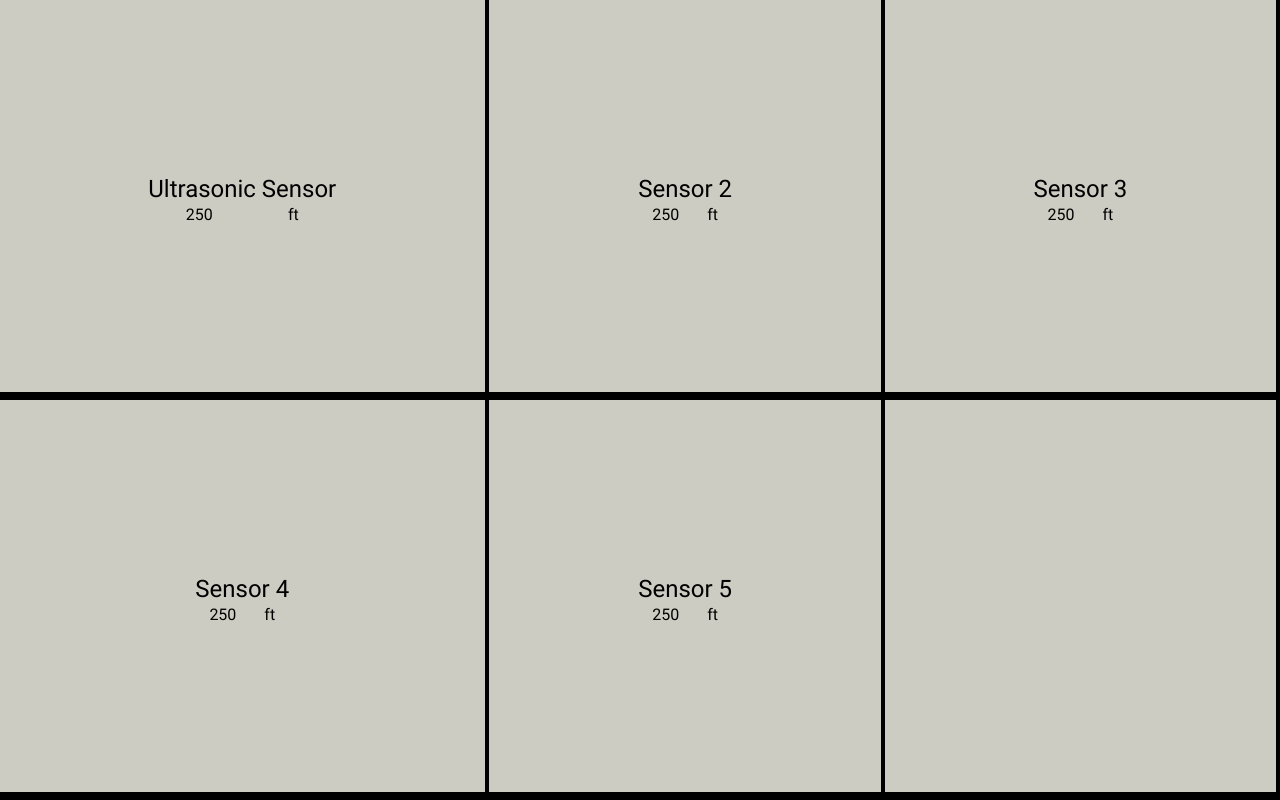
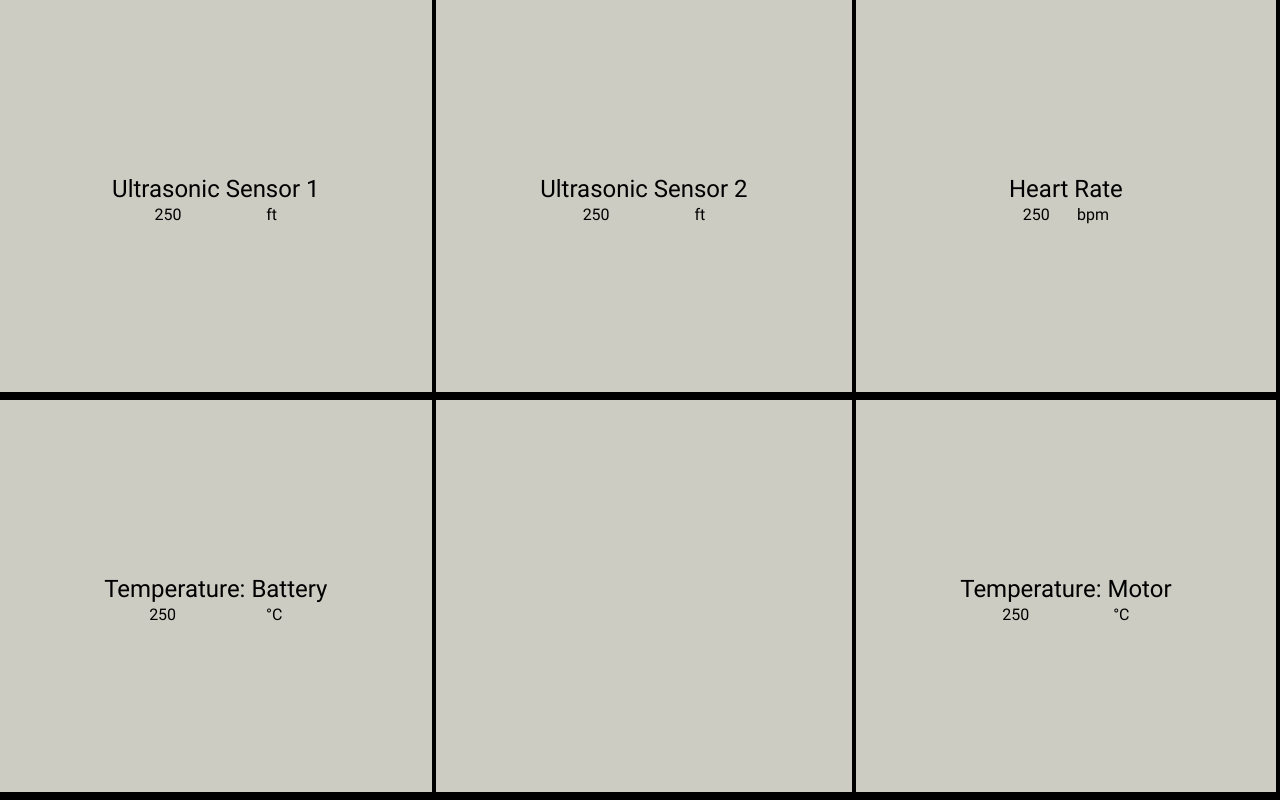
Before and after one commit to svr8/IoT_Server, a website: page views/dashboard.html in a window 1280 px wide. Drawn offline with Linux system fonts and the light colour scheme; no server answers.

Commit message:
UI Updates

```diff
--- a/static/script.js
+++ b/static/script.js
@@ -3,18 +3,18 @@ $(document).ready(function() {
 	$("#dashboard-wrap").hide();
 
 	const sensor_title = [
-		'Ultrasonic Sensor',
-		'Sensor 2',
-		'Sensor 3',
-		'Sensor 4',
-		'Sensor 5'
+		'Ultrasonic Sensor 1',
+		'Ultrasonic Sensor 2',
+		'Heart Rate',
+		'Temperature: Battery',
+		'Temperature: Motor'
 	];
 	const sensor_unit = [
 		'ft',
 		'ft',
-		'ft',
-		'ft',
-		'ft'
+		'bpm',
+		'°C',
+		'°C'
 	];
 	let theta = 5;
 
--- a/static/style.css
+++ b/static/style.css
@@ -13,7 +13,6 @@ body {
 	left: 0px;
 	width: 100%;
 	height: 100%;
-	background-color: black;
 	z-index: 1;
 }
 #logo {
--- a/views/dashboard.html
+++ b/views/dashboard.html
@@ -55,6 +55,9 @@
 				</div>
 			</div>
 
+			<div class="sensor not-triggered">
+			</div>
+
 			<div class="sensor">
 				<div class="sensor-title">
 					<div class="sensor-title-value">
@@ -67,9 +70,7 @@
 				</div>
 			</div>
 
-			<div class="sensor not-triggered">
 
-			</div>
 
 		</div>
 		<div id="intro">
```
